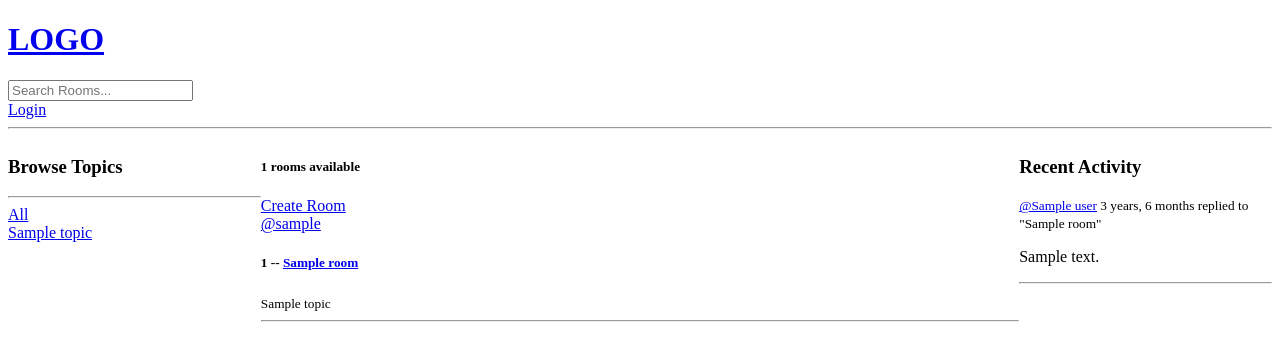
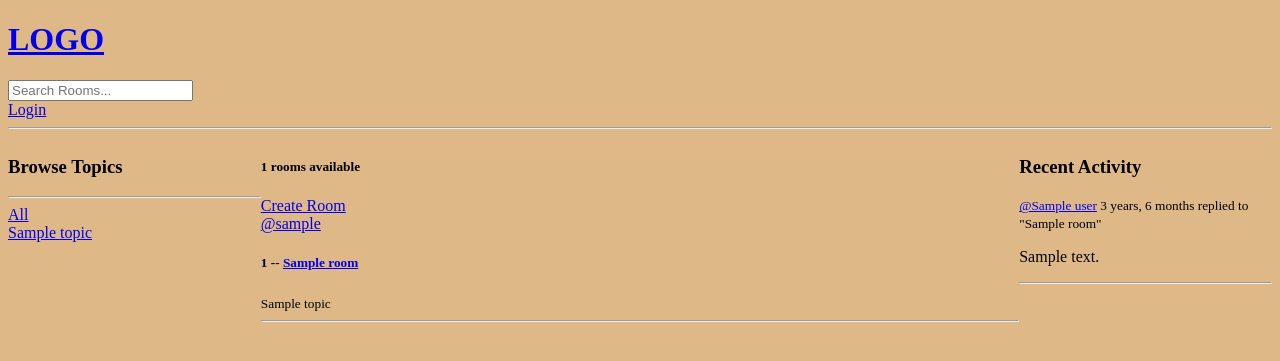
Before and after one commit to julianpalmerio/django-studybud, a Django app: template studybud/base/templates/base/home.html in a window 1280 px wide. Shown: the top 361 px of the page. Run offline with Django 4.2, Linux system fonts and the light colour scheme; the template is opened without the code that fills it: most values are stand-ins (such as "Sample title", 1, 10 or a date in 2020).

Commit message:
feat: add style and images static folders and main css file

```diff
--- /dev/null
+++ b/studybud/static/styles/main.css
@@ -0,0 +1,3 @@
+body{
+    background-color: burlywood;
+}
--- a/studybud/studybud/settings.py
+++ b/studybud/studybud/settings.py
@@ -120,6 +120,10 @@ USE_TZ = True
 
 STATIC_URL = "static/"
 
+STATICFILES_DIRS = [
+    BASE_DIR / "static",
+]
+
 # Default primary key field type
 # https://docs.djangoproject.com/en/4.2/ref/settings/#default-auto-field
 
--- a/studybud/templates/main.html
+++ b/studybud/templates/main.html
@@ -1,10 +1,12 @@
 <!DOCTYPE html>
+{% load static %}
 <html lang="en">
 <head>
     <meta charset="UTF-8">
     <meta http-equiv="X-UA-Compatable" content="IE=edge">
+    <title>StudyBud</title>
     <meta name="viewport" content="width=device-width, initial-scale=1.0">
-    <title>StudyBud</title>
+    <link rel="stylesheet" type="text/css" media="screen" href="{% static 'styles/main.css' %}">
 </head>
 <body>
     {% include 'navbar.html' %}
```
